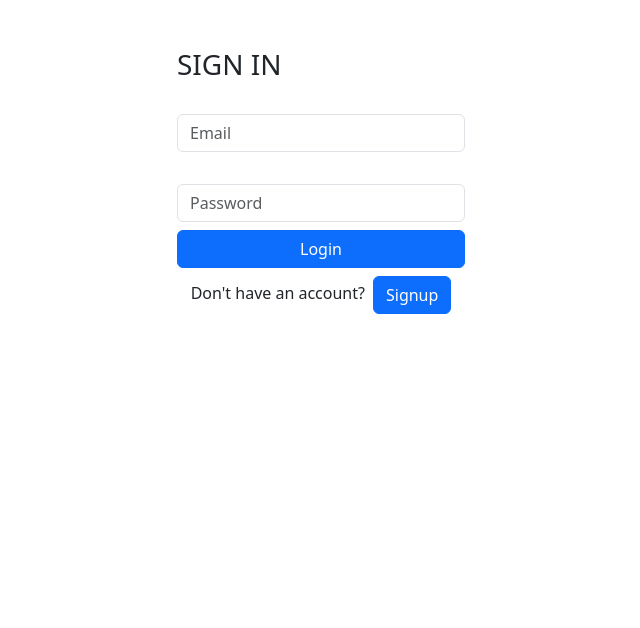
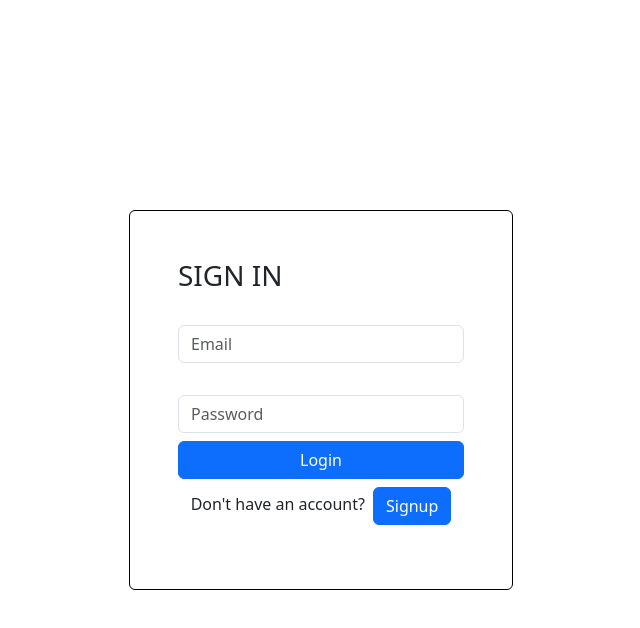
Before and after one commit to jwd222/Teebay, a React (Create React App) app: page / in a window 1280 px wide. Shown: the top 628 px of the page, without its empty margins (319-959 px from the left). Built offline with nearby package versions, Linux system fonts and the light colour scheme.

Commit message:
added CSS and some spring cleaning

```diff
--- a/src/components/FormRow.js
+++ b/src/components/FormField.js
@@ -1,4 +1,4 @@
-const FormRow = ({ type, name, value, placeholderText, handleChange }) => {
+const FormField = ({ type, name, value, placeholderText, handleChange }) => {
   return (
     <div className="mb-2">
       <label htmlFor={name}></label>
@@ -7,11 +7,11 @@ const FormRow = ({ type, name, value, placeholderText, handleChange }) => {
         value={value}
         name={name}
         placeholder={placeholderText}
+        onChange={handleChange}
         className="form-control"
-        onChange={handleChange}
       />
     </div>
   )
 }
 
-export default FormRow
+export default FormField
--- /dev/null
+++ b/src/components/index.js
@@ -0,0 +1,4 @@
+import FormField from './FormField'
+import Product from './Product'
+
+export { FormField, Product }
--- a/src/pages/Register.js
+++ b/src/pages/Register.js
@@ -1,5 +1,5 @@
 import '../styles/style.css'
-import FormRow from '../components/FormRow'
+import FormField from '../components/FormField'
 import { useState } from 'react'
 import { useNavigate } from 'react-router-dom'
 
@@ -32,13 +32,23 @@ const Register = () => {
   }
 
   return (
-    <div className="login template d-flex justify-content-center align-items-center 100-w 100-vh">
-      <div className="form_container p-5 rounded bg-white">
+    <div
+      className="login template d-flex justify-content-center align-items-center 100-w"
+      style={{ minHeight: '100vh' }}
+    >
+      <div className="form_container p-5 rounded bg-white border border-black">
         <form onSubmit={handleSubmit}>
           <h3>{values.isMember ? 'SIGN IN' : 'SIGN UP'}</h3>
+          <div
+            style={{
+              display: 'flex',
+              alignItems: 'center',
+              justifyContent: 'space-between',
+            }}
+          >
             {/* firstname */}
             {!values.isMember && (
-            <FormRow
+              <FormField
                 type={'text'}
                 name={'firstName'}
                 value={values.firstName}
@@ -48,7 +58,7 @@ const Register = () => {
             )}
             {/* lastname */}
             {!values.isMember && (
-            <FormRow
+              <FormField
                 type={'text'}
                 name={'lastName'}
                 value={values.text}
@@ -56,9 +66,10 @@ const Register = () => {
                 handleChange={handleChange}
               />
             )}
+          </div>
           {/* address */}
           {!values.isMember && (
-            <FormRow
+            <FormField
               type={'text'}
               name={'address'}
               value={values.address}
@@ -68,7 +79,7 @@ const Register = () => {
           )}
           {/* phone no */}
           {!values.isMember && (
-            <FormRow
+            <FormField
               type={'tel'}
               name={'phone'}
               value={values.phone}
@@ -77,7 +88,7 @@ const Register = () => {
             />
           )}
           {/* email */}
-          <FormRow
+          <FormField
             type={'email'}
             name={'email'}
             value={values.email}
@@ -85,7 +96,7 @@ const Register = () => {
             handleChange={handleChange}
           />
           {/* password */}
-          <FormRow
+          <FormField
             type={'password'}
             name={'password'}
             value={values.password}
--- a/src/styles/style.css
+++ b/src/styles/style.css
@@ -1,3 +1,12 @@
+body,
+#root {
+  height: 100vh;
+}
+
+.product-card {
+  width: 18rem;
+}
+
 .form_container {
   width: 30%;
 }
```
Lines whose indentation alone changed are shown as unchanged.
